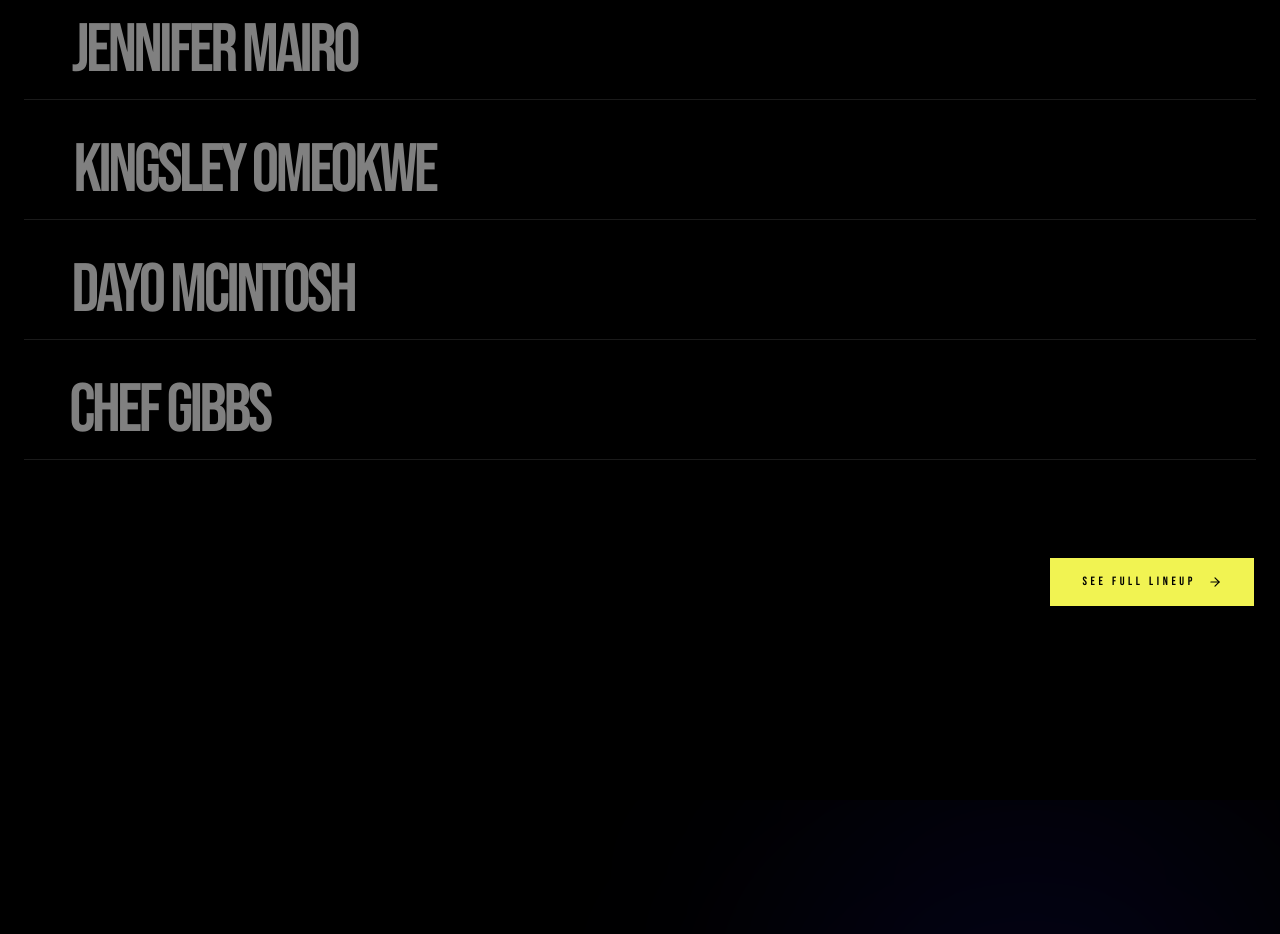
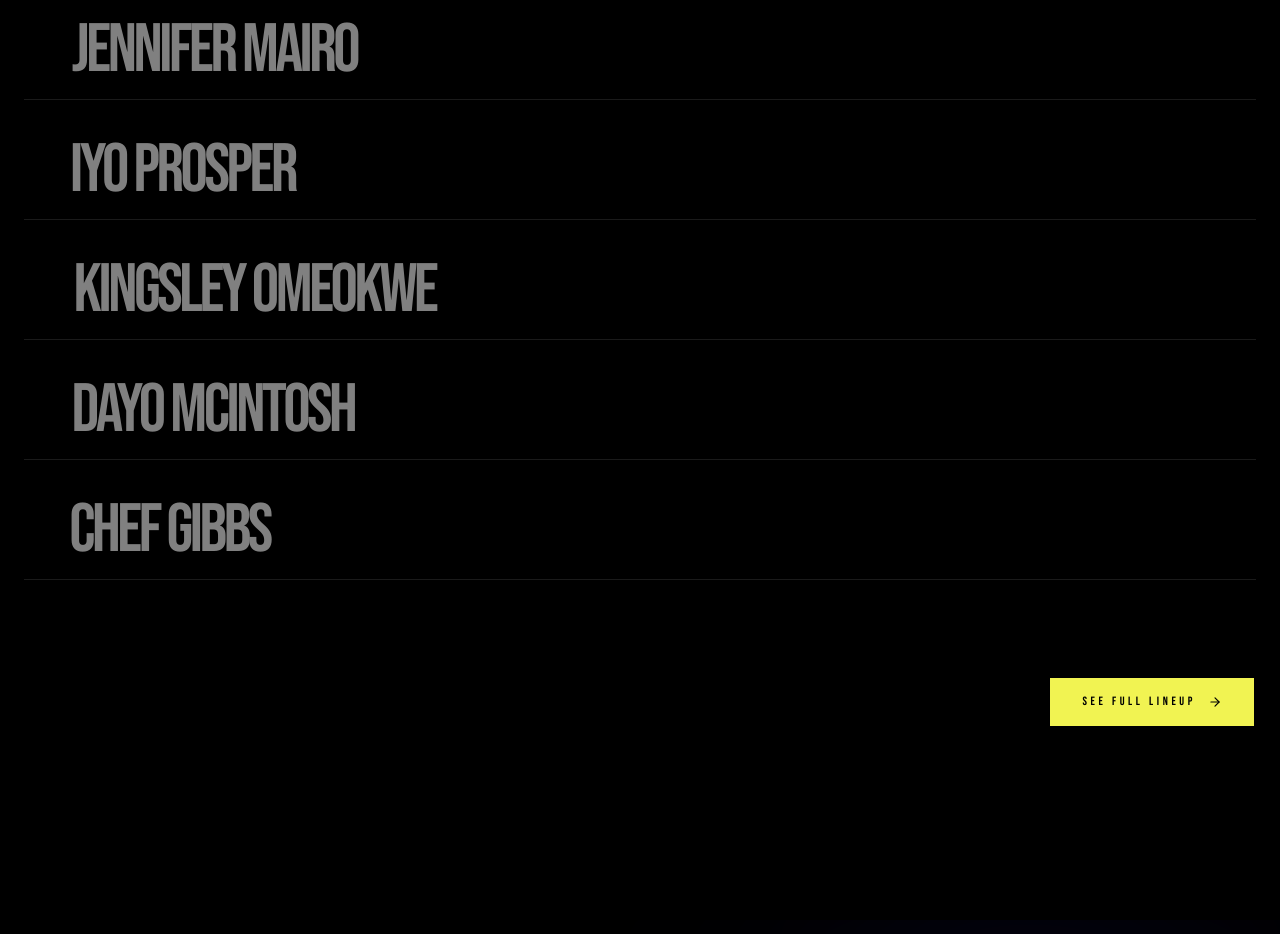
Before and after one commit to LoomRooms/conform-website, a Next.js app: page / in a window 1280 px wide. Shown: the part 5260-6194 px from the top of the page. Built offline with nearby package versions, Linux system fonts and the light colour scheme.

Commit message:
feat: add Iyo Prosper to homepage featured speakers showcase

```diff
--- a/components/SpeakersShowcase.tsx
+++ b/components/SpeakersShowcase.tsx
@@ -41,6 +41,15 @@ const featured = [
     image: "",
     type: "PANEL",
     panel: "Panel 1 — The Architects",
+  },
+  {
+    name: "Iyo Prosper",
+    title: "Influencer & Content Creator",
+    org: "Panelist",
+    topic: "The Creator Economy & Digital Culture",
+    image: "/The Creatives Shaping Culture/Speakers/IYO.jpeg",
+    type: "PANEL",
+    panel: "Panel 2 — The Executors",
   },
   {
     name: "Kingsley Omeokwe",
```
